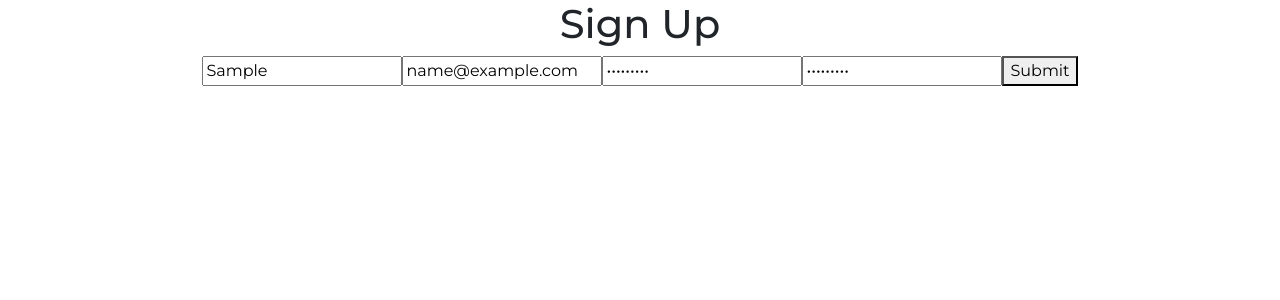
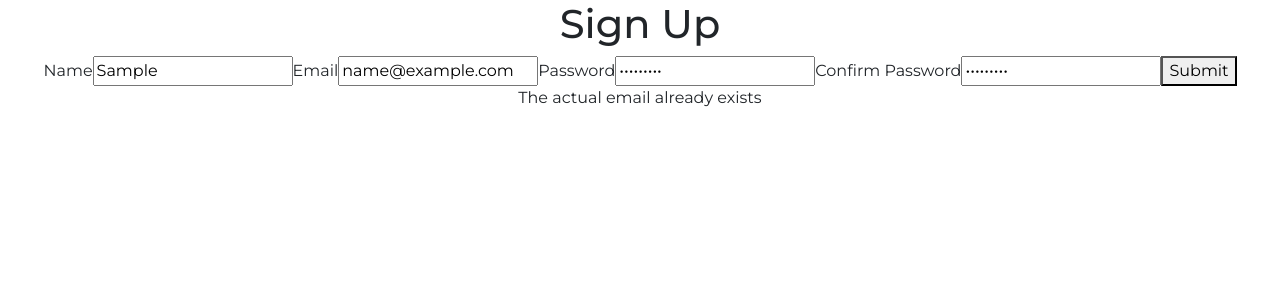
Before and after one commit to michaelhernandezrala/wallaclone-frontend, a React (Create React App) app: page /register in a window 1280 px wide. Both pictures are taken after typing "Sample", "name@example.com", "Sample123", "Sample123" into the empty fields and a click on the button "Submit". Shown: the top 300 px of the page. Built offline with nearby package versions, Linux system fonts and the light colour scheme; no server answers.

Commit message:
correct error email exists

```diff
--- a/src/pages/Register/Register.js
+++ b/src/pages/Register/Register.js
@@ -1,9 +1,14 @@
-import React from 'react';
+import React, { useState } from 'react';
 import FormData from '../../components/FormData/FormData';
 import { Formik, Field, Form } from 'formik';
 import register from '../../api/register';
 
 function Register() {
+  const [errorRegister, setErrorRegister] = useState({
+    isError: false,
+    message: '',
+  });
+
   const validateName = (value) => {
     let error = '';
     if (!value) {
@@ -60,19 +65,34 @@ function Register() {
             }}
             onSubmit={async (values) => {
               const { name, email, password } = values;
-              await register({
-                name,
-                email,
-                password,
-              });
+
+              try {
+                const response = await register({
+                  name,
+                  email,
+                  password,
+                });
+                setErrorRegister({
+                  isError: false,
+                  message: '',
+                });
+              } catch (error) {
+                setErrorRegister({
+                  isError: true,
+                  message: 'The actual email already exists',
+                });
+              }
             }}
           >
             {({ errors, touched, isValidating, values }) => (
               <Form>
+                <label htmlFor='name'>Name</label>
                 <Field type='text' name='name' validate={validateName} />
                 {errors.name && touched.name && <div>{errors.name}</div>}
+                <label htmlFor='email'>Email</label>
                 <Field name='email' validate={validateEmail} />
                 {errors.email && touched.email && <div>{errors.email}</div>}
+                <label htmlFor='password'>Password</label>
                 <Field
                   type='password'
                   name='password'
@@ -81,6 +101,7 @@ function Register() {
                 {errors.password && touched.password && (
                   <div>{errors.password}</div>
                 )}
+                <label htmlFor='confirmPassword'>Confirm Password</label>
                 <Field
                   type='password'
                   name='confirmPassword'
@@ -92,6 +113,7 @@ function Register() {
                   <div>{errors.confirmPassword}</div>
                 )}
                 <button type='submit'>Submit</button>
+                {errorRegister.isError ? <p>{errorRegister.message}</p> : null}
               </Form>
             )}
           </Formik>
```
